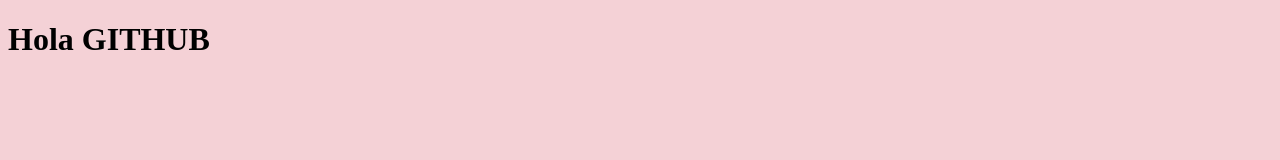
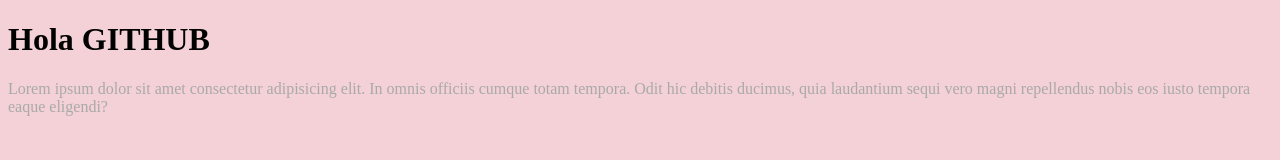
Before and after one commit to valeriacasatti/CLASE-GITHUB, a plain HTML site: page index.html in a window 1280 px wide. Drawn offline with Linux system fonts and the light colour scheme.

Commit message:
agregué parrafo y color

```diff
--- a/estilos.css
+++ b/estilos.css
@@ -1,3 +1,7 @@
 body{
     background-color: rgb(244, 209, 214);
 }
+
+p{
+    color: rgb(169, 169, 169);
+}
--- a/index.html
+++ b/index.html
@@ -9,5 +9,6 @@
 </head>
 <body>
     <h1>Hola GITHUB</h1>
+    <p>Lorem ipsum dolor sit amet consectetur adipisicing elit. In omnis officiis cumque totam tempora. Odit hic debitis ducimus, quia laudantium sequi vero magni repellendus nobis eos iusto tempora eaque eligendi?</p>
 </body>
 </html>
```
